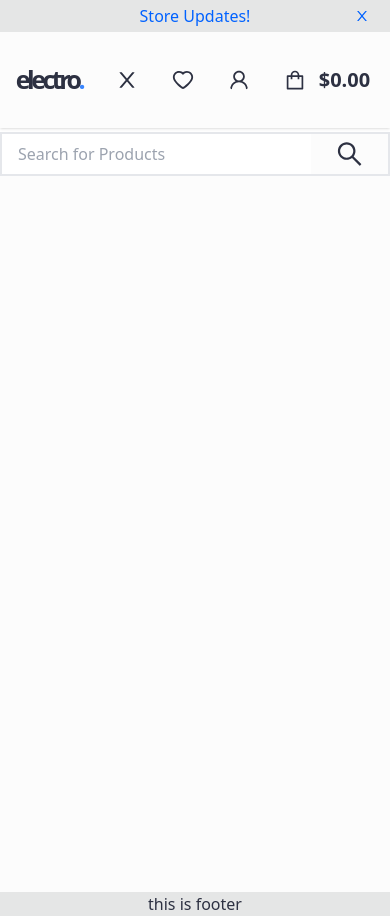
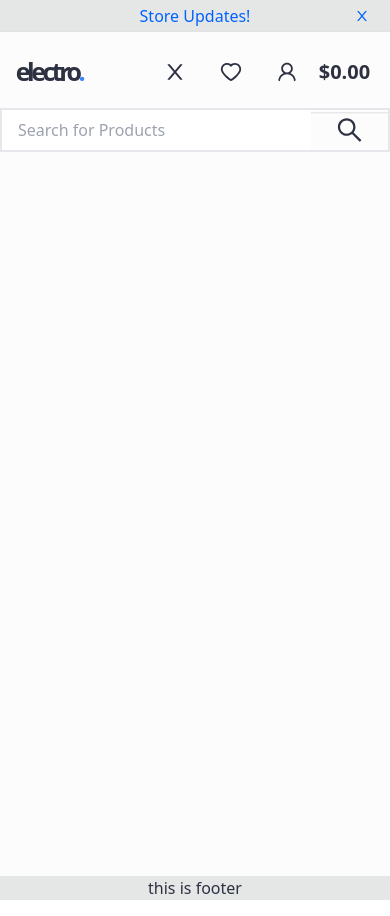
Before and after one commit to arlindrexhepi/e-commerce-react-app, a React (Create React App) app: page / in a window 390 px wide. Built offline with nearby package versions, Linux system fonts and the light colour scheme.

Commit message:
added vscode folder to gitignore file

```diff
--- a/src/components/Header/NavRightSide/index.tsx
+++ b/src/components/Header/NavRightSide/index.tsx
@@ -42,7 +42,7 @@ const NavRightSide: React.FC<NavRightSideProps> = ({
         className="flex items-center mx-1 pr-2 py-2 md:mx-3
         hover:bg-lightGrey lg:cursor-pointer rounded-full"
       >
-        <AiOutlineShopping className="p-3" />
+        <AiOutlineShopping className="hidden md:block p-3" />
         <div className="text-xl font-semibold">
           <span>$0.00</span>
         </div>
--- a/src/components/Header/index.tsx
+++ b/src/components/Header/index.tsx
@@ -20,10 +20,14 @@ const Header = () => {
   };
 
   return (
-    <header className="bg-white mb-1 lg:mb-0 shadow lg:shadow-none">
+    <>
       {!showStoreUpdate && (
         <StoreUpdates showStoreUpdateHandler={showStoreUpdateHandler} />
       )}
+      <header
+        className="sticky top-0 z-10 bg-white mb-1 lg:mb-0 shadow
+       lg:shadow-none"
+      >
         {/* {showLoader && <Loader />} */}
         <div
           className="side-space py-4 relative flex items-center
@@ -36,11 +40,12 @@ const Header = () => {
             showSearchBarHandler={showSearchBarHandler}
           />
         </div>
+      </header>
       <NavMenu
         className="hidden lg:block bg-primary text-white
   font-semibold"
       />
-    </header>
+    </>
   );
 };
 
```
Also changed, not shown: 1 other file (tests, documents, lock files or other folders). Lines whose indentation alone changed are shown as unchanged.
